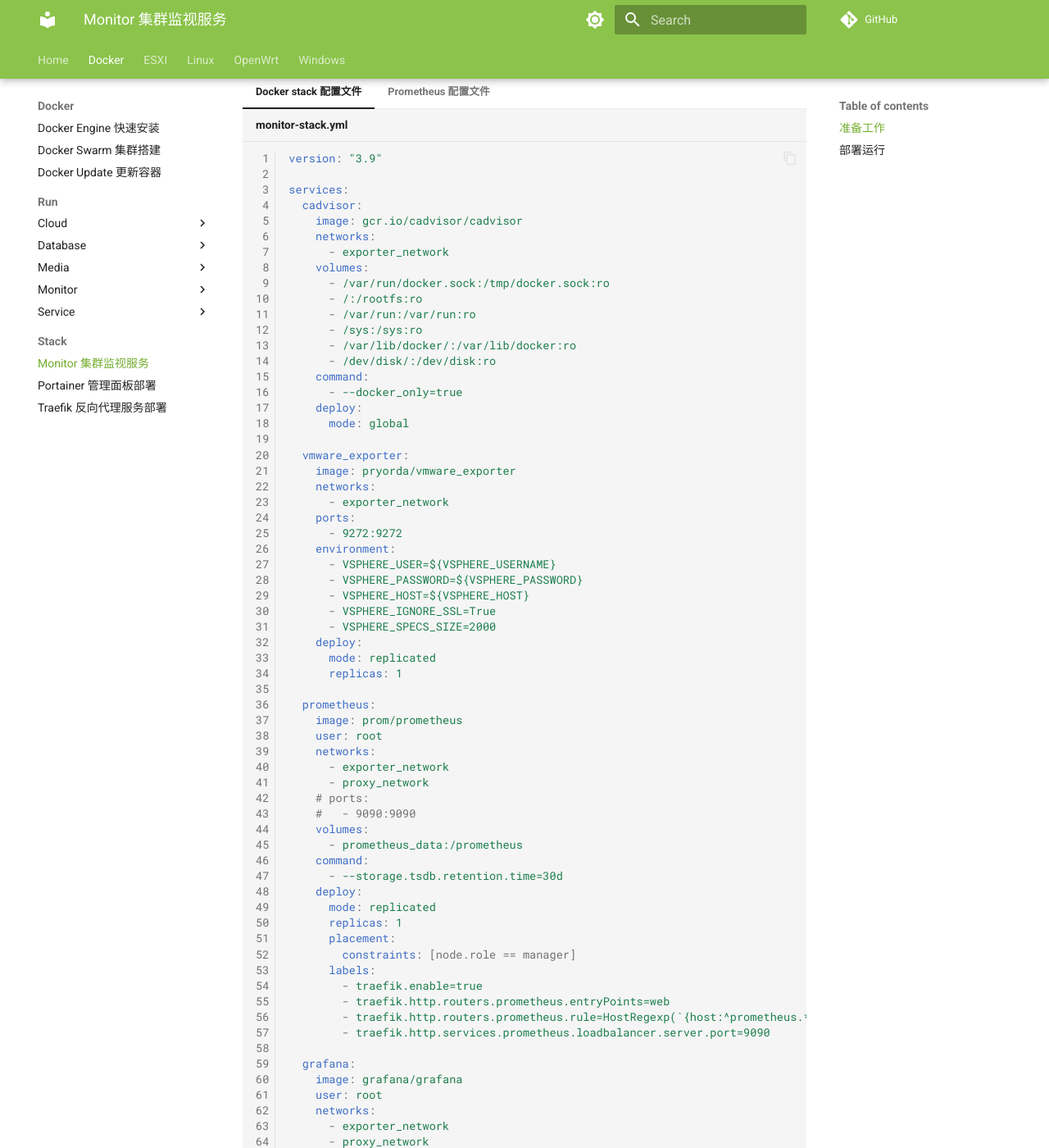
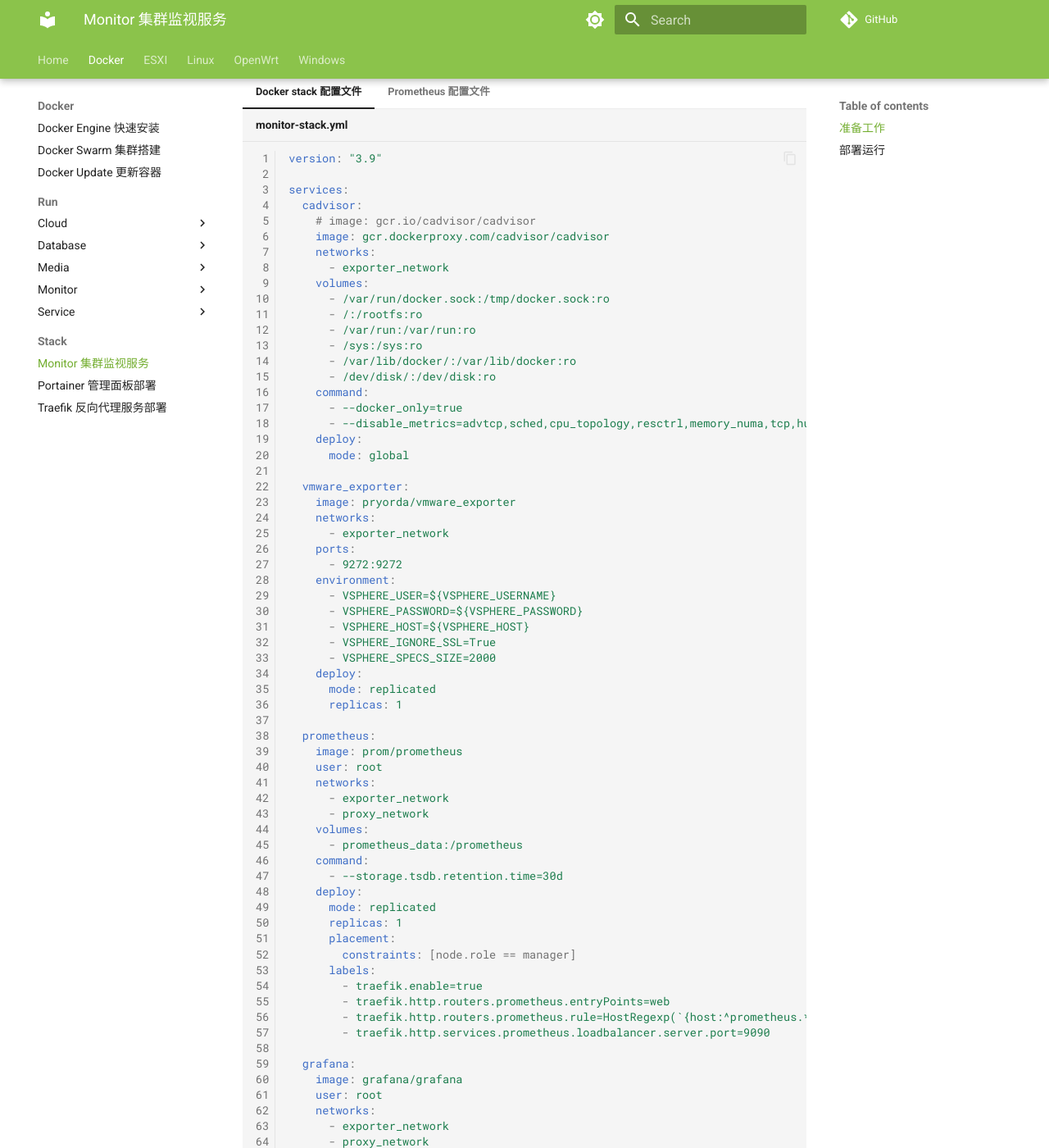
Before and after one commit to zexvar/wiki, an MkDocs documentation site: the page built from docs/Docker/Stack/monitor.md, in a window 1280 px wide and 1400 px high, scrolled down 228 px. Shown: the whole window at 82% size. Built offline with MkDocs 1.6.1 and Material for MkDocs 9.7.7, drawn with Linux system fonts in a browser that asks for light colours; comment, search, counter and statistics services are not loaded; the version menu is left out; some of the changed text lies outside the part shown.

Commit message:
update Docker\Stack\monitor

````diff
--- a/docs/Docker/Stack/monitor.md
+++ b/docs/Docker/Stack/monitor.md
@@ -11,7 +11,8 @@
 
     services:
       cadvisor:
-        image: gcr.io/cadvisor/cadvisor
+        # image: gcr.io/cadvisor/cadvisor
+        image: gcr.dockerproxy.com/cadvisor/cadvisor
         networks:
           - exporter_network
         volumes:
@@ -23,6 +24,7 @@
           - /dev/disk/:/dev/disk:ro
         command:
           - --docker_only=true
+          - --disable_metrics=advtcp,sched,cpu_topology,resctrl,memory_numa,tcp,hugetlb,referenced_memory,udp,process,accelerator,disk,diskIO,percpu
         deploy:
           mode: global
 
@@ -48,8 +50,6 @@
         networks:
           - exporter_network
           - proxy_network
-        # ports:
-        #   - 9090:9090
         volumes:
           - prometheus_data:/prometheus
         command:
@@ -71,17 +71,13 @@
         networks:
           - exporter_network
           - proxy_network
-        # ports:
-        #   - 3000:3000
         volumes:
           - grafana_data:/var/lib/grafana
         environment:
           - GF_AUTH_ANONYMOUS_ENABLED=true
         deploy:
           mode: replicated
-          replicas: 2
-          # placement:
-          #   constraints: [node.role == manager]
+          replicas: 1
           labels:
             - traefik.enable=true
             - traefik.http.routers.grafana.entryPoints=web
@@ -155,6 +151,7 @@
 !!! info "cadvisor 镜像仓库不能直接访问"
 
 可从 [Github Releases](https://github.com/google/cadvisor/releases) 下载
+或从 dockerproxy 提供的镜像网站获取cadvisor
 
 ```bash
 export VSPHERE_USER=root
````
